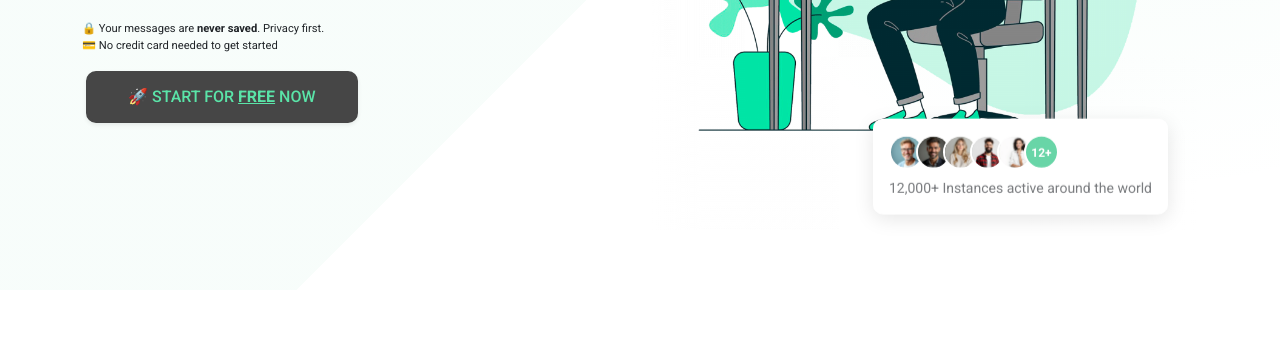
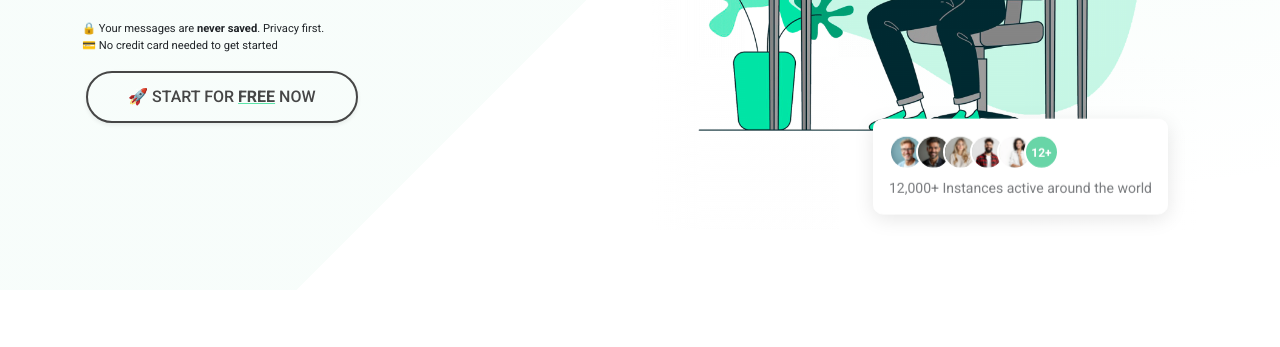
Before and after one commit to matijariaudo/chatter-NewSite, a website: page public/index.html in a window 1280 px wide. Shown: the part 396-743 px from the top of the page. Drawn offline with nearby package versions, Linux system fonts and the light colour scheme.

Commit message:
cambios landingpage

```diff
--- a/public/index.html
+++ b/public/index.html
@@ -114,7 +114,7 @@
               <p style="font-size:.7em;margin-bottom: 0px;">🔒 Your messages are <b>never saved</b>. Privacy first.</p>
               <p style="font-size:.7em;margin-top:0px">💳 No credit card needed to get started</p>
               <div class="hero-buttons">
-                <a href="/app/signup" id="btnSignUp" class="btn btn-primary me-0 me-sm-2 mx-1 shadow-sm" style="border-radius:10px;color:#5ae4a8;background-color: #464646;border:2px solid #464646">🚀 START FOR <b style="text-decoration: underline;text-decoration-color: #5ae4a8;">FREE</b> NOW </a>
+                <a href="/app/signup" id="btnSignUp" class="btn btn-primary me-0 me-sm-2 mx-1 shadow-sm" style="border-radius:100px;color:#464646;background-color: #46464600;border:2px solid #464646">🚀 START FOR <b style="text-decoration: underline;text-decoration-color: #5ae4a8;color:#464646">FREE</b> NOW </a>
               </div>
             </div>
           </div>
```
